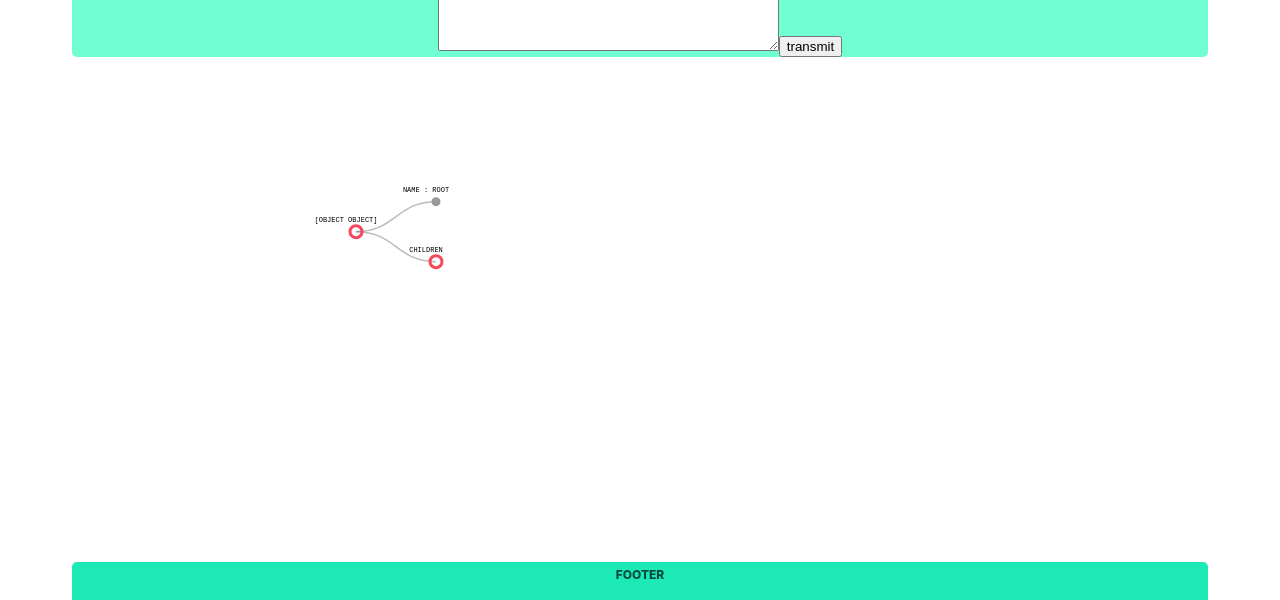
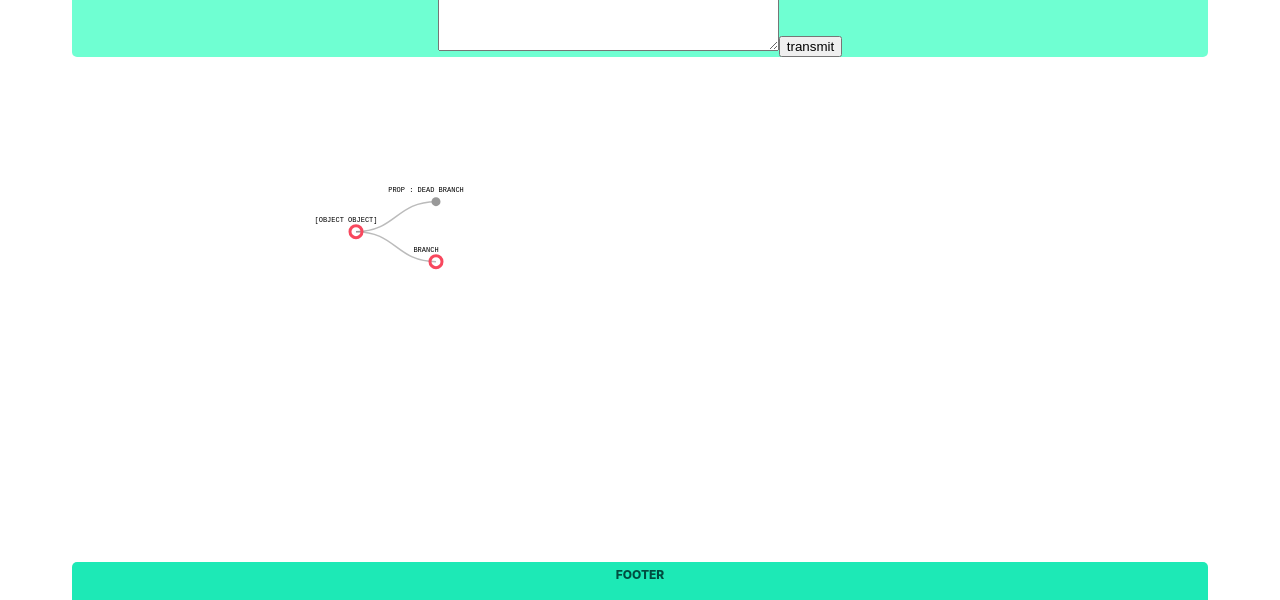
Before and after one commit to Erwin-Feld/visualize-hirarchical-data, a Vue app: page / in a window 1280 px wide. Shown: the part 201-801 px from the top of the page. Built offline with nearby package versions, Linux system fonts and the light colour scheme.

Commit message:
changed data value

```diff
--- a/src/App.vue
+++ b/src/App.vue
@@ -38,9 +38,9 @@ export default {
     return {
 
       data: {
-    name: "root",
-    children: [
-      {name: "child #1"},
+    prop: "dead branch",
+    branch: [
+      {prop: "leaf"},
       {
         name: "child #2",
         children: [
```
